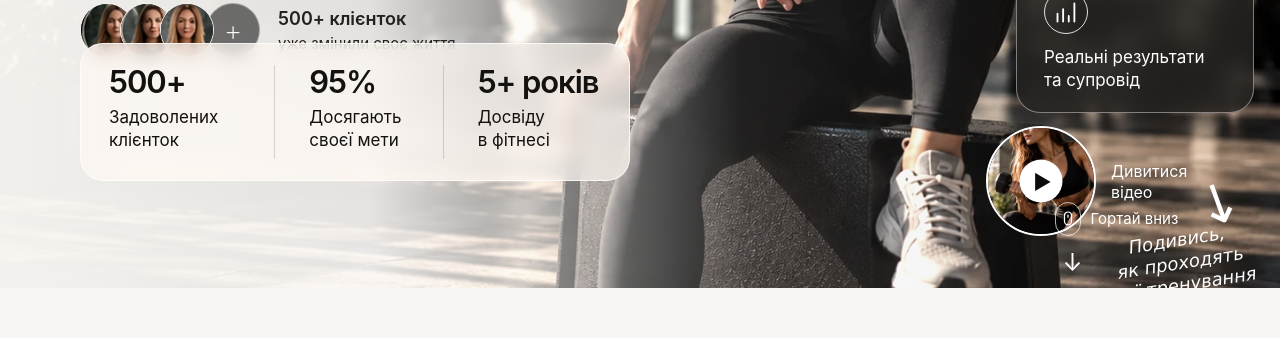
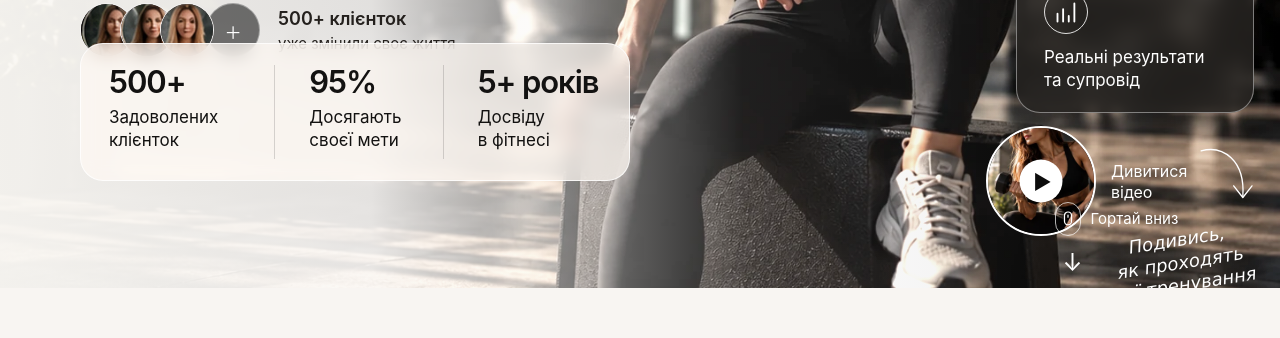
Before and after one commit to WebBoroda/fitness-trainer-frontend, a PHP site: page / in a window 1280 px wide. Shown: the part 612-950 px from the top of the page. Run offline with PHP 8.4, Linux system fonts and the light colour scheme.

Commit message:
fix(hero): restore both theme symbols and fine curved video arrow

```diff
--- a/assets/css/hero.css
+++ b/assets/css/hero.css
@@ -75,8 +75,8 @@
 .fhero-theme-trigger{display:flex;align-items:center;justify-content:space-between;width:84px;height:44px;border:1px solid rgba(255,255,255,.82);border-radius:100px;background:rgba(20,20,20,.44);padding:4px;color:#fff;cursor:pointer}
 .fhero-theme-trigger .fhero-svg{width:18px;height:18px;margin:0 6px}
 .fhero-theme-trigger .fhero-svg:first-child{width:35px;height:35px;margin:0;padding:8px;border-radius:50%;background:rgba(238,216,198,.65)}
-html[data-theme=dark] .fhero-theme-trigger .fhero-svg:first-child{background:transparent;width:18px;height:18px;margin:0 6px;padding:0}
-html[data-theme=dark] .fhero-theme-trigger .fhero-svg:nth-child(2){width:35px;height:35px;margin:0;padding:8px;border-radius:50%;background:rgba(238,216,198,.65)}
+/* Theme symbols remain visible, following approved toggle appearance. */
+html[data-theme=dark] .fhero-theme-trigger .fhero-svg:nth-child(2){width:18px;height:18px;margin:0 6px;padding:0;background:transparent}
 .fhero-menu-trigger{display:grid;place-items:center;width:36px;height:44px;color:#fff;background:none;border:0;cursor:pointer;padding:0}
 .fhero-menu-trigger .fhero-svg{width:29px;height:29px;stroke-width:1.3}
 .fhero-header .theme-options {position:absolute;top:56px;right:0;min-width:164px;background:#1d1b19;color:#fff;border-radius:15px;border:1px solid #ffffff55;padding:8px;box-shadow:0 15px 42px #0008}
@@ -120,7 +120,7 @@ html[data-theme=dark] .fhero-theme-trigger .fhero-svg:nth-child(2){width:35px;he
 .fhero-video-thumb img{width:100%;height:100%;object-fit:cover;object-position:center center}
 .fhero-play-mark{position:absolute;left:50%;top:50%;transform:translate(-50%,-50%);display:grid;place-items:center;padding-left:3px;border-radius:50%;width:43px;height:43px;color:#0c0c0c;background:#fff;font-size:20px}
 .fhero-watch-label{position:absolute;left:125px;top:35px;font-size:16px;line-height:1.3}
-.fhero-curve{position:absolute;left:211px;top:33px;font-size:54px;font-weight:100;transform:rotate(25deg);font-family:Georgia,serif}
+.fhero-curve{position:absolute;left:211px;top:14px;width:60px;height:80px;stroke:#fff;overflow:visible}
 .fhero-handwrite{position:absolute;right:0;top:103px;font-size:18px;line-height:1.25;font-weight:400;font-style:italic;transform:rotate(-9deg);font-family:'Brush Script MT','Segoe Script',cursive;text-align:center;white-space:nowrap}
 .fhero-scroll{position:absolute;right:calc(var(--fhero-page-right) + 53px);bottom:26px;z-index:2;display:flex;align-items:center;gap:10px;color:#fff;font-size:15px;white-space:nowrap}
 .fhero-scroll-mouse{display:grid;place-items:center;width:26px;height:34px;border-radius:18px;border:1px solid #ffffffb0}.fhero-scroll-mouse .fhero-svg{width:18px;height:25px}
--- a/index.html
+++ b/index.html
@@ -42,7 +42,7 @@ html[data-theme=light] .hero{background:#e9e4de;color:#141311}html[data-theme=li
     <div class="fhero-watch">
       <span class="fhero-video-thumb"><img src="assets/images/training-preview.webp" alt="Мініатюра тренування" width="420" height="420" loading="lazy"><span class="fhero-play-mark" aria-hidden="true">▶</span></span>
       <span class="fhero-watch-label">Дивитися<br>відео</span>
-      <span class="fhero-curve" aria-hidden="true">↘</span>
+      <svg class="fhero-curve" aria-hidden="true" viewBox="0 0 72 82" fill="none" stroke="currentColor" stroke-width="1.6" stroke-linecap="round" stroke-linejoin="round"><path d="M5 6C31 -1 58 17 55 61"/><path d="M44 48 55 62 66 48"/></svg>
       <span class="fhero-handwrite" aria-hidden="true">Подивись,<br>як проходять<br>мої тренування</span>
     </div>
     <a class="fhero-scroll" href="#about"><span class="fhero-scroll-mouse"><svg class="fhero-svg" aria-hidden="true" viewBox="0 0 24 24" fill="none" stroke="currentColor" stroke-width="1.65" stroke-linecap="round" stroke-linejoin="round"><rect x="7.3" y="2" width="9.4" height="17" rx="4.7"/><path d="M12 6v3"/></svg></span><span>Гортай вниз</span><span class="fhero-scroll-arrow" aria-hidden="true">↓</span></a>
```
